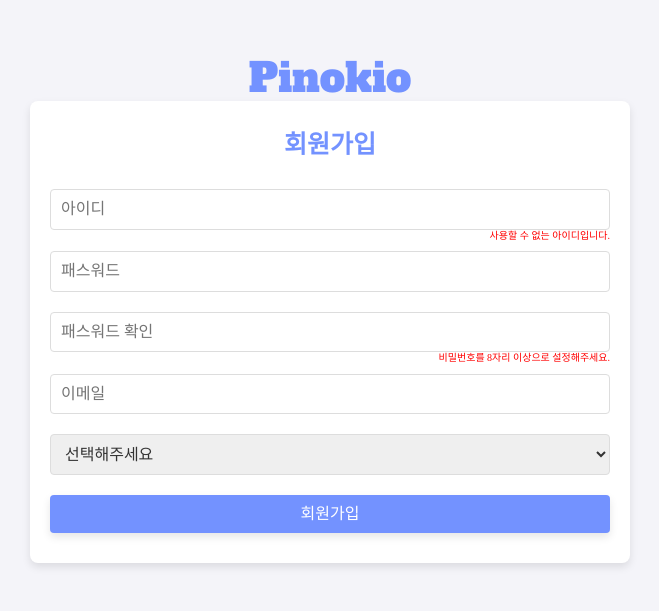
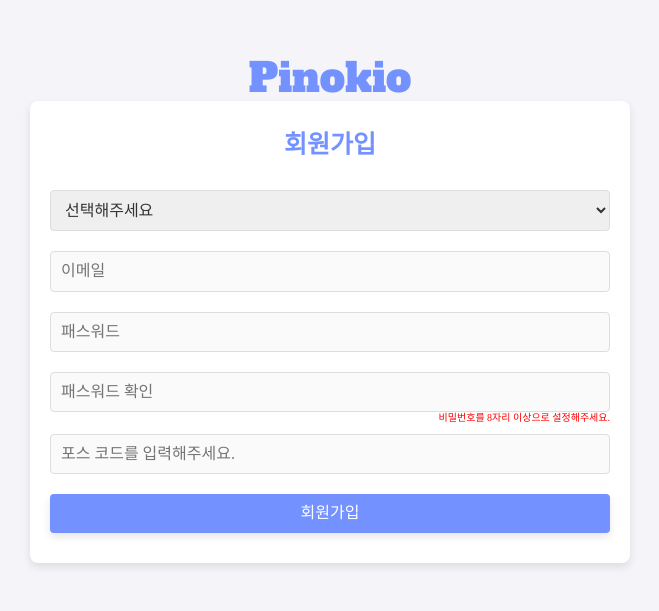
Before and after one commit to Pinokio-zepeto/pinokkio, a React (Create React App) app in the folder frontend/: page /signup in a window 1280 px wide. Shown: the part 111-722 px from the top of the page, without its empty margins (310-969 px from the left). Built offline with nearby package versions, Linux system fonts and the light colour scheme.

Commit message:
feat: register form api connect

```diff
--- a/frontend/src/apis/Auth.jsx
+++ b/frontend/src/apis/Auth.jsx
@@ -6,6 +6,7 @@
 2. Auth의 API는 parameter가 없으므로 그냥 url을 이어서 쓴다.
 */
 
+// 상담원 회원가입
 export const postRegisterAdvisor = async (code, username, password, confirmPassword) => {
   try {
     const response = await axios.post('/api/register/teller', {
@@ -21,6 +22,7 @@
   }
 };
 
+// 포스 회원가입
 export const postRegisterPos = async (code, username, password, confirmPassword) => {
   try {
     const response = await axios.post('/api/register/pos', {
@@ -36,6 +38,7 @@
   }
 };
 
+// 키오스크 회원가입
 export const postRegisterKiosk = async (posId) => {
   try {
     const response = await axios.post('/api/register/kiosk', {
@@ -48,6 +51,7 @@
   }
 };
 
+// 상담원 로그인
 export const postLoginAdvisor = async (username, password) => {
   try {
     const response = await axios.post('/api/login/teller', {
@@ -61,6 +65,7 @@
   }
 };
 
+// 포스 로그인
 export const postLoginPos = async (username, password) => {
   try {
     console.log('Request payload:', { username, password });
@@ -77,6 +82,7 @@
   }
 };
 
+// 키오스크 로그인
 export const postLoginKiosk = async (username, password) => {
   try {
     const response = await axios.post('/api/login/kiosk', {
@@ -90,6 +96,7 @@
   }
 };
 
+// 키오스크 정보 조회
 export const getKioskInfo = async () => {
   try {
     const response = await axios.get('/api/kiosk/my-info');
@@ -100,6 +107,7 @@
   }
 };
 
+// 포스 정보 조회
 export const getPosInfo = async () => {
   try {
     const response = await axios.get('/api/pos/my-info');
@@ -109,3 +117,27 @@
     throw error;
   }
 };
+
+// 상담원 중복 이메일 조회
+export const tellerDuplicateEmail = async (email) => {
+  try {
+    const response = await axios.get(`/api/teller/duplicate/${email}`);
+    // console.log(response.data);
+    return response.data;
+  } catch (error) {
+    console.error('상담원 중복 이메일 조회 에러 :', error);
+    throw error;
+  }
+};
+
+// 포스 중복 이메일 조회
+export const posDuplicateEmail = async (email) => {
+  try {
+    const response = await axios.get(`/api/pos/duplicate/${email}`);
+    // console.log(response.data);
+    return response.data;
+  } catch (error) {
+    console.error('상담원 중복 이메일 조회 에러 :', error);
+    throw error;
+  }
+};
--- a/frontend/src/apis/Axios.jsx
+++ b/frontend/src/apis/Axios.jsx
@@ -47,7 +47,7 @@
     if (accessToken && isTokenExpired(accessToken)) {
       try {
         const refreshToken = getRefreshTokenFromCookies();
-        console.log(`리프레시 토큰 받는 중 : ${refreshToken}`);
+        // console.log(`리프레시 토큰 받는 중 : ${refreshToken}`);
         if (!refreshToken) {
           throw new Error('No refresh token available');
         }
@@ -58,7 +58,7 @@
           },
         });
         accessToken = response.data.accessToken;
-        console.log(`액세스 토큰 받아옴 ${accessToken}`);
+        // console.log(`액세스 토큰 받아옴 ${accessToken}`);
 
         // 새로운 Access Token을 store에 저장
         store.dispatch(
--- a/frontend/src/features/user/userSlice.js
+++ b/frontend/src/features/user/userSlice.js
@@ -12,13 +12,10 @@
   initialState,
   reducers: {
     setUser: (state, action) => {
-      console.log('action.payload:', action.payload); // 로그를 추가해 action.payload를 확인합니다.
-      console.log('state before update:', state); // 로그를 추가해 상태를 확인합니다.
       state.user = action.payload.user; // state.user를 업데이트합니다.
       state.type = action.payload.type;
       state.typeInfo = action.payload.typeInfo;
       state.token = action.payload.token;
-      console.log('state after update:', state); // 로그를 추가해 상태 업데이트 후 값을 확인합니다.
     },
     clearUser: (state) => {
       state.user = null;
--- a/frontend/src/pages/loginsignup/SignUp.jsx
+++ b/frontend/src/pages/loginsignup/SignUp.jsx
@@ -3,7 +3,12 @@
 import styled from 'styled-components';
 import { useDispatch, useSelector } from 'react-redux';
 import { useNavigate } from 'react-router-dom';
-import axios from 'axios';
+import {
+  posDuplicateEmail,
+  tellerDuplicateEmail,
+  postRegisterAdvisor,
+  postRegisterPos,
+} from '../../apis/Auth';
 
 const SignUpWrapper = styled.div`
   display: flex;
@@ -101,54 +106,65 @@
   const [isUsableId, setIsUsableId] = useState(false);
   const [password, setPassword] = useState('');
   const [passwordChecking, setPasswordChecking] = useState('');
-  const [email, setEmail] = useState('');
-  const [selected, setSelected] = useState('');
+  const [position, setPosition] = useState('');
+  const [code, setCode] = useState('');
+  const [errorMessage, setErrorMessage] = useState('');
 
   const navigate = useNavigate();
-  const dispatch = useDispatch();
-  const user = useSelector((state) => state.user.user);
 
-  const checkIdDuplicated = (e) => {
-    setId(e.target.value);
+  const checkIdDuplicated = async (e) => {
+    const email = e.target.value;
+    setId(email);
     setIsUsableId(false);
-    // 아이디 바뀔 때마다 가져옴
-    axios
-      .post('url', {
-        id: id,
-      })
-      .then((response) => {
-        // response
-        if (response.isUsable) {
+    setErrorMessage('');
+
+    if (position) {
+      try {
+        const response =
+          position === 'pos' ? await posDuplicateEmail(email) : await tellerDuplicateEmail(email);
+        if (response.duplicate) {
+          setErrorMessage('사용할 수 없는 이메일입니다.');
+        } else {
           setIsUsableId(true);
         }
-      })
-      .catch((error) => {
-        // 오류발생시 실행
-      })
-      .then(() => {
-        // 항상 실행
-      });
+      } catch (error) {
+        setErrorMessage('이메일 중복 검사 중 오류가 발생했습니다.');
+      }
+    } else {
+      setErrorMessage('직책을 먼저 선택해주세요.');
+    }
   };
 
-  const handleSignUp = () => {
-    axios
-      .post('url', {
-        id: id,
-        password: password,
-      })
-      .then((response) => {
-        // response
-        if (response.isUsable) {
-          setIsUsableId(true);
-        }
-      })
-      .catch((error) => {
-        // 오류발생시 실행
-      })
-      .then(() => {
-        // 항상 실행
-      });
-    navigate('/');
+  const handleSignUp = async (e) => {
+    e.preventDefault();
+    if (!isUsableId) {
+      alert('이메일 중복 검사를 완료해주세요.');
+      return;
+    }
+    if (password !== passwordChecking) {
+      alert('비밀번호가 일치하지 않습니다.');
+      return;
+    }
+    if (password.length < 8) {
+      alert('비밀번호를 8자리 이상으로 설정해주세요.');
+      return;
+    }
+    try {
+      if (position === 'advisor') {
+        console.log('상담원 로그인 중');
+        await postRegisterAdvisor(code, id, password, passwordChecking);
+      } else if (position === 'pos') {
+        console.log('포스 로그인 중');
+        console.log(`code : ${code}`);
+        console.log(`id : ${id}`);
+        console.log(`password : ${password}`);
+        console.log(`passwordChecking : ${passwordChecking}`);
+        await postRegisterPos(code, id, password, passwordChecking);
+      }
+      navigate('/');
+    } catch (error) {
+      alert('회원가입 중 오류가 발생했습니다. 다시 시도해주세요.');
+    }
   };
 
   return (
@@ -158,17 +174,34 @@
         <SignUpTitle>회원가입</SignUpTitle>
 
         <LabelContainer>
+          <SelectInput
+            name="position"
+            id="position"
+            onChange={(e) => {
+              setPosition(e.target.value);
+              setErrorMessage('');
+              setIsUsableId(false);
+            }}
+          >
+            <option value="" selected disabled hidden>
+              선택해주세요
+            </option>
+            <option value="pos">포스기</option>
+            <option value="advisor">상담원</option>
+          </SelectInput>
+        </LabelContainer>
+
+        <LabelContainer>
           <Input
-            id="id"
             type="text"
-            className="has-label"
-            placeholder="아이디"
+            className="Email"
+            placeholder="이메일"
             onChange={(e) => checkIdDuplicated(e)}
+            disabled={!position}
           />
-          {isUsableId ? (
-            <AddedMessage isUsableId={isUsableId}>사용할 수 있는 아이디입니다.</AddedMessage>
-          ) : (
-            <AddedMessage isUsableId={isUsableId}>사용할 수 없는 아이디입니다.</AddedMessage>
+          {errorMessage && <AddedMessage>{errorMessage}</AddedMessage>}
+          {isUsableId && !errorMessage && (
+            <AddedMessage isUsableId={isUsableId}>사용할 수 있는 이메일입니다.</AddedMessage>
           )}
         </LabelContainer>
 
@@ -178,19 +211,22 @@
           className="Password"
           placeholder="패스워드"
           onChange={(e) => setPassword(e.target.value)}
+          disabled={!position}
         />
         <LabelContainer>
           <Input
-            name
             id="password-checking"
             type="password"
             className="has-label"
             placeholder="패스워드 확인"
             onChange={(e) => setPasswordChecking(e.target.value)}
+            disabled={!position}
           />
           {password.length >= 8 ? (
             password === passwordChecking ? (
-              <AddedMessage isCorrect={true}>비밀번호가 일치합니다.</AddedMessage>
+              <AddedMessage isCorrect={true} style={{ color: 'green' }}>
+                비밀번호가 일치합니다.
+              </AddedMessage>
             ) : (
               <AddedMessage isCorrect={false}>비밀번호가 일치하지 않습니다.</AddedMessage>
             )
@@ -198,30 +234,20 @@
             <AddedMessage isCorrect={false}>비밀번호를 8자리 이상으로 설정해주세요.</AddedMessage>
           )}
         </LabelContainer>
-        <Input type="text" className="Email" placeholder="이메일" />
-        <SelectInput name="position" id="position">
-          <option value="" selected disabled hidden>
-            선택해주세요
-          </option>
-          <option value="pos">포스기</option>
-          <option value="advisor">상담원</option>
-        </SelectInput>
-        <StyledButton
-          type="submit"
-          //   disabled={
-          //     () => {
-          //     return (
-          //       isUsableId &&
-          //       password.length >= 8 &&
-          //       password === passwordChecking &&
-          //       email &&
-          //       selected
-          //     );
-          //   }
-          // }
-        >
-          회원가입
-        </StyledButton>
+
+        <LabelContainer>
+          <Input
+            type="text"
+            className="code"
+            placeholder={
+              position === 'pos' ? '매장 코드를 입력해주세요.' : '포스 코드를 입력해주세요.'
+            }
+            onChange={(e) => setCode(e.target.value)}
+            disabled={!position}
+          />
+        </LabelContainer>
+
+        <StyledButton type="submit">회원가입</StyledButton>
       </SignUpForm>
     </SignUpWrapper>
   );
```
